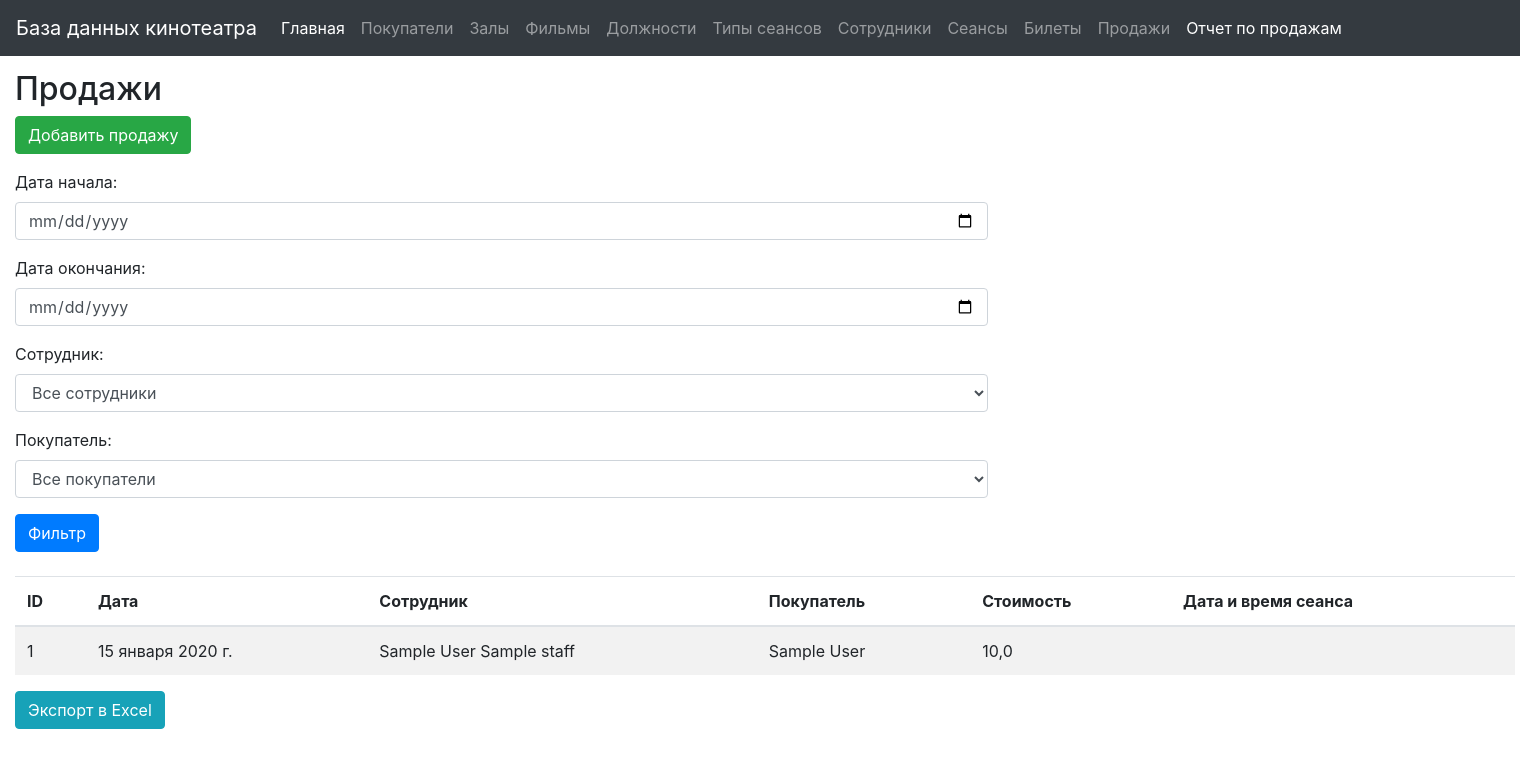
After one commit to h4cktivist/database-web-app, a Django app: page /report/ in a window 1520 px wide. The commit adds this page. Shown: the top 768 px of the page. Run offline with Django 4.2, Linux system fonts and the light colour scheme; tables that the repository leaves empty hold one stand-in row (values such as "Sample post"); data that the repository does not hold is empty; some libraries are stand-ins or nearby versions.

Commit message:
feat: report generation

```diff
--- a/main/urls.py
+++ b/main/urls.py
@@ -56,4 +56,6 @@ urlpatterns = [
     path('sales/<int:sale_id>/edit/', views.edit_sale, name='edit_sale'),
     path('sales/<int:sale_id>/delete/', views.delete_sale, name='delete_sale'),
     path('sales/<int:sale_id>/', views.sale_detail, name='sale_detail'),
+
+    path('report/', views.report, name='report'),
 ]
--- a/main/views.py
+++ b/main/views.py
@@ -2,6 +2,7 @@ import csv
 import threading
 from datetime import datetime, timedelta
 
+import openpyxl
 from django.http import HttpResponse
 from django.shortcuts import render, get_object_or_404, redirect, reverse
 from django.core.paginator import Paginator, EmptyPage, PageNotAnInteger
@@ -488,3 +489,63 @@ def delete_sale(request, sale_id):
         sale.delete()
         return redirect('sales')
     return render(request, 'delete.html', {'sale': sale})
+
+
+def report(request):
+    queryset = Sales.objects.all()
+    start_date = request.GET.get('start_date')
+    end_date = request.GET.get('end_date')
+    staff = request.GET.get('staff')
+    customer = request.GET.get('customer')
+
+    if start_date:
+        queryset = queryset.filter(date__gte=start_date)
+    if end_date:
+        queryset = queryset.filter(date__lte=end_date)
+    if staff:
+        queryset = queryset.filter(staff_id=staff)
+    if customer:
+        queryset = queryset.filter(customer_id=customer)
+
+    if request.method == 'POST' and 'export_excel' in request.POST:
+        return export_to_excel(queryset)
+
+    paginator = Paginator(queryset, 25)
+    page_number = request.GET.get('page')
+    try:
+        page_obj = paginator.get_page(page_number)
+    except PageNotAnInteger:
+        page_obj = paginator.get_page(1)
+    except EmptyPage:
+        page_obj = paginator.get_page(paginator.num_pages)
+
+    context = {
+        'sales': page_obj,
+        'staffs': Staff.objects.all(),
+        'customers': Customers.objects.all(),
+        'start_date': start_date,
+        'end_date': end_date,
+        'staff': staff,
+        'customer': customer,
+    }
+    return render(request, 'report/report.html', context)
+
+
+def export_to_excel(queryset):
+    workbook = openpyxl.Workbook()
+    sheet = workbook.active
+    sheet.append([
+        'ID', 'Дата', 'Сотрудник', 'Покупатель', 'Стоимость', 'Дата и время сеанса'
+    ])
+    for sale in queryset:
+        staff_name = f"{sale.staff.first_name} {sale.staff.last_name}"  # Adjust as needed
+        customer_name = f"{sale.customer.first_name} {sale.customer.last_name}" # Adjust as needed
+        session_datetime = f"{sale.ticket.session.session_date} {sale.ticket.session.session_time}"
+        sheet.append([
+            sale.sale_id, sale.date, staff_name, customer_name, sale.ticket.price, session_datetime  # Add other relevant fields
+        ])
+
+    response = HttpResponse(content_type='application/vnd.openxmlformats-officedocument.spreadsheetml.sheet')
+    response['Content-Disposition'] = 'attachment; filename="sales_report.xlsx"'
+    workbook.save(response)
+    return response
--- a/templates/base.html
+++ b/templates/base.html
@@ -56,8 +56,8 @@
           <li class="nav-item">
             <a class="nav-link" href="{% url 'sales' %}">Продажи</a>
           </li>
-          <li class="nav-item">
-            <a class="nav-link" href="#">Отчет</a>
+          <li class="nav-item active">
+            <a class="nav-link" href="{% url 'report' %}">Отчет по продажам</a>
           </li>
         </ul>
       </div>
--- /dev/null
+++ b/templates/report/report.html
@@ -0,0 +1,85 @@
+{% extends 'base.html' %}
+
+{% block title %}Продажи{% endblock %}
+
+{% block content %}
+    <h2>Продажи</h2>
+    <a href="{% url 'add_sale' %}" class="btn btn-success mb-3">Добавить продажу</a>
+
+    <form method="get">
+        <div class="form-group">
+            <label for="start_date">Дата начала:</label>
+            <input type="date" class="form-control" id="start_date" name="start_date" value="{{ start_date }}">
+        </div>
+        <div class="form-group">
+            <label for="end_date">Дата окончания:</label>
+            <input type="date" class="form-control" id="end_date" name="end_date" value="{{ end_date }}">
+        </div>
+        <div class="form-group">
+            <label for="staff">Сотрудник:</label>
+            <select class="form-control" id="staff" name="staff">
+                <option value="">Все сотрудники</option>
+                {% for staff in staffs %}
+                    <option value="{{ staff.staff_id }}" {% if staff.staff_id == staff %}selected{% endif %}>{{ staff }}</option>
+                {% endfor %}
+            </select>
+        </div>
+        <div class="form-group">
+            <label for="customer">Покупатель:</label>
+            <select class="form-control" id="customer" name="customer">
+                <option value="">Все покупатели</option>
+                {% for customer in customers %}
+                    <option value="{{ customer.customer_id }}" {% if customer.customer_id == customer %}selected{% endif %}>{{ customer }}</option>
+                {% endfor %}
+            </select>
+        </div>
+        <button type="submit" class="btn btn-primary">Фильтр</button>
+    </form>
+    <br>
+
+    <table class="table table-striped" style="width: 1500px;">
+        <thead>
+            <tr>
+                <th>ID</th>
+                <th>Дата</th>
+                <th>Сотрудник</th>
+                <th>Покупатель</th>
+                <th>Стоимость</th>
+                <th>Дата и время сеанса</th>
+            </tr>
+        </thead>
+        <tbody>
+            {% for sale in sales %}
+                <tr>
+                    <td>{{ sale.sale_id }}</td>
+                    <td>{{ sale.date }}</td>
+                    <td>{{ sale.staff }}</td>
+                    <td>{{ sale.customer }}</td>
+                    <td>{{ sale.ticket.price }}</td>
+                    <td>{{ sale.ticket.session.session_date }} {{ sale.ticket.session.session_time }}</td>
+                </tr>
+            {% endfor %}
+        </tbody>
+    </table>
+
+    <form method="post">
+        {% csrf_token %}
+        <button type="submit" name="export_excel" class="btn btn-info mb-3">Экспорт в Excel</button>
+    </form>
+
+    {% if sales.has_other_pages %}
+        <nav aria-label="Page navigation example">
+            <ul class="pagination justify-content-center">
+                {% if sales.has_previous %}
+                    <li class="page-item"><a class="page-link" href="?{% if start_date %}start_date={{ start_date }}&{% endif %}{% if end_date %}end_date={{ end_date }}&{% endif %}{% if staff %}staff={{ staff }}&{% endif %}{% if customer %}customer={{ customer }}&{% endif %}page={{ sales.previous_page_number }}">&laquo;</a></li>
+                {% endif %}
+                {% for num in sales.paginator.page_range %}
+                    <li class="page-item{% if sales.number == num %} active{% endif %}"><a class="page-link" href="?{% if start_date %}start_date={{ start_date }}&{% endif %}{% if end_date %}end_date={{ end_date }}&{% endif %}{% if staff %}staff={{ staff }}&{% endif %}{% if customer %}customer={{ customer }}&{% endif %}page={{ num }}">{{ num }}</a></li>
+                {% endfor %}
+                {% if sales.has_next %}
+                    <li class="page-item"><a class="page-link" href="?{% if start_date %}start_date={{ start_date }}&{% endif %}{% if end_date %}end_date={{ end_date }}&{% endif %}{% if staff %}staff={{ staff }}&{% endif %}{% if customer %}customer={{ customer }}&{% endif %}page={{ sales.next_page_number }}">&raquo;</a></li>
+                {% endif %}
+            </ul>
+        </nav>
+    {% endif %}
+{% endblock %}
```
